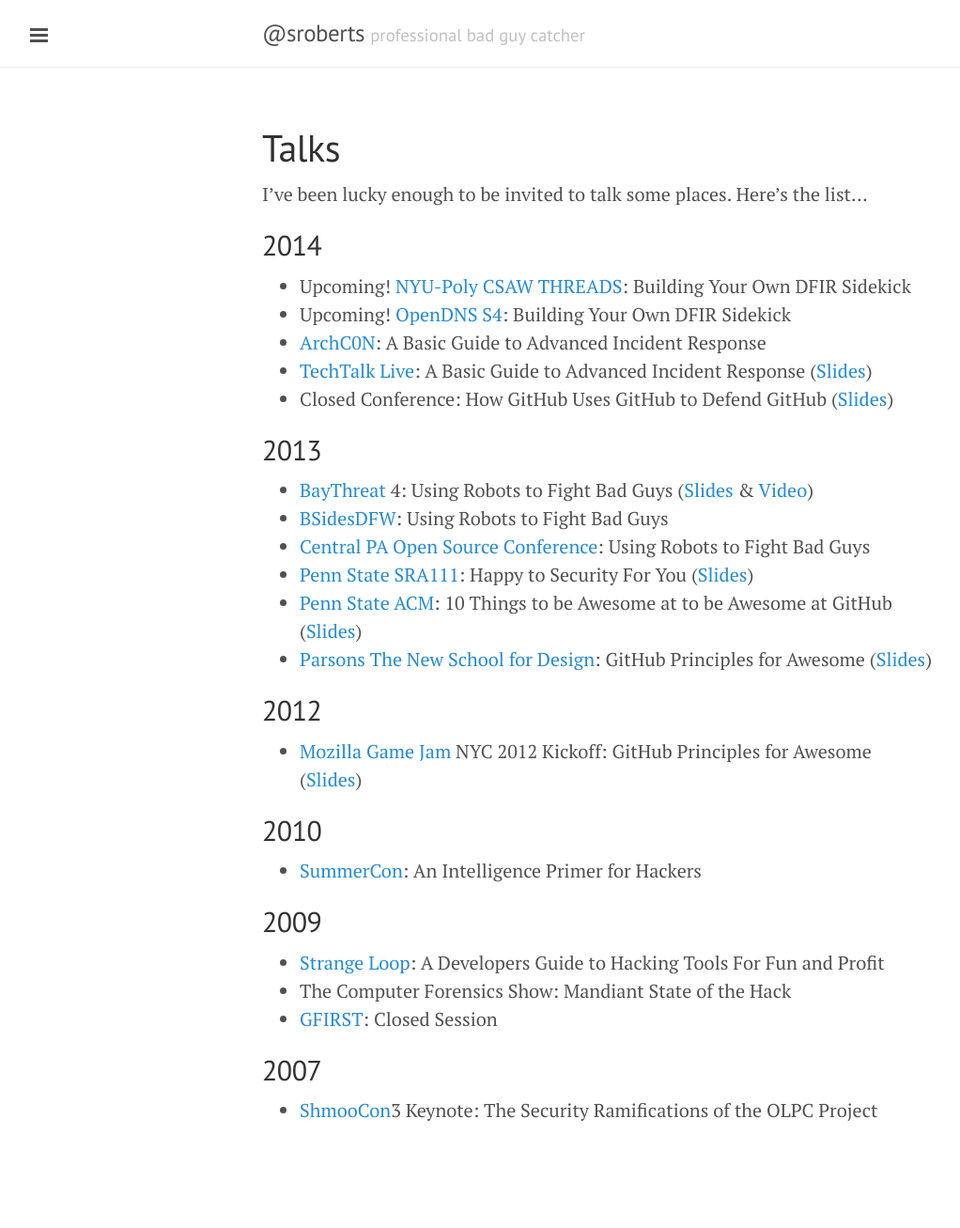
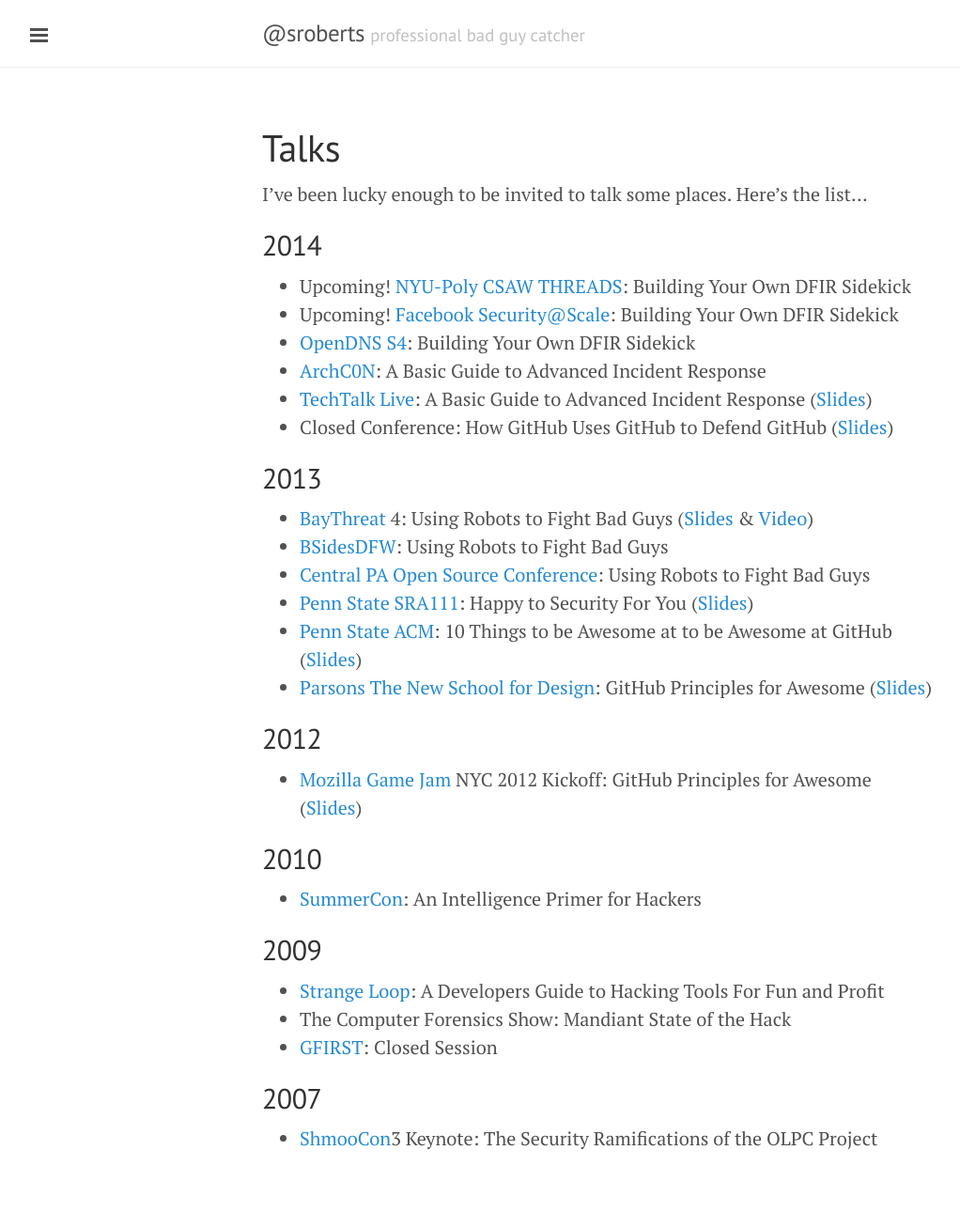
Before and after one commit to sroberts/sroberts.github.io, a Jekyll site: the page built from talks.md, in a window 1280 px wide. Shown: the whole page at 94% size, without its empty margins (1-1023 px from the left). Built offline with Jekyll 4.4.1, drawn with Linux system fonts in a browser that asks for light colours; nearby versions of some CDN libraries; before the commit the page ends 1277 px from its top, so only the background shows below that.

Commit message:
added Facebook's Security@Scale

```diff
--- a/talks.md
+++ b/talks.md
@@ -11,7 +11,8 @@
 
 ## 2014
 * Upcoming! [NYU-Poly CSAW THREADS](https://csaw.isis.poly.edu/threads): Building Your Own DFIR Sidekick
-* Upcoming! [OpenDNS S4](http://labs.opendns.com/2014/09/03/s4-incident-responder-conference-september-18th-2014-san-francisco-ca/): Building Your Own DFIR Sidekick
+* Upcoming! [Facebook Security@Scale](http://facebook.com): Building Your Own DFIR Sidekick
+* [OpenDNS S4](http://labs.opendns.com/2014/09/03/s4-incident-responder-conference-september-18th-2014-san-francisco-ca/): Building Your Own DFIR Sidekick
 * [ArchC0N](http://www.archc0n.org): A Basic Guide to Advanced Incident Response
 * [TechTalk Live](http://www.techtalklive.org): A Basic Guide to Advanced Incident Response ([Slides](https://speakerdeck.com/sroberts/a-basic-guide-to-advanced-incident-response))
 * Closed Conference: How GitHub Uses GitHub to Defend GitHub ([Slides](https://speakerdeck.com/sroberts/how-github-uses-github-to-defend-github))
```
